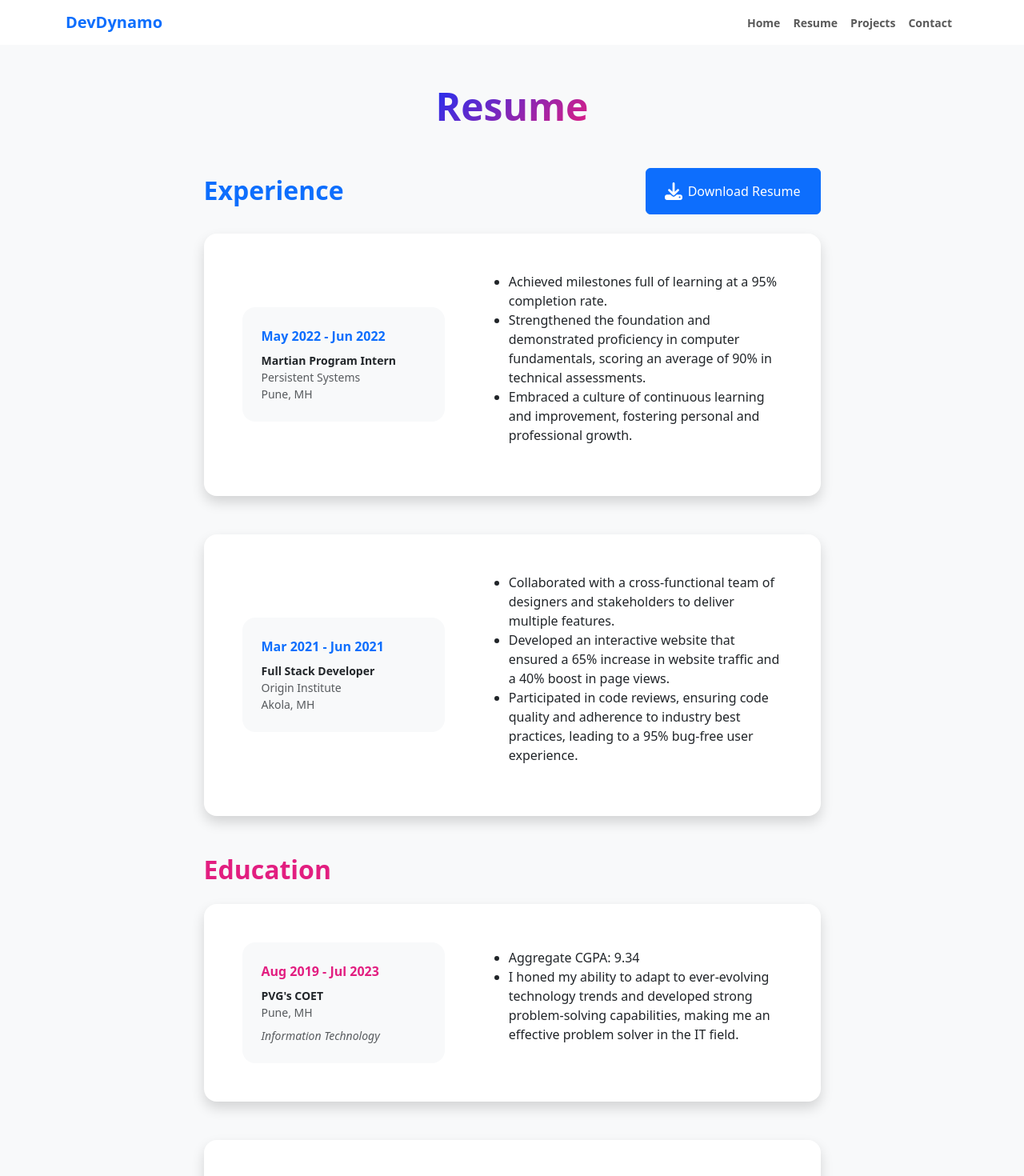
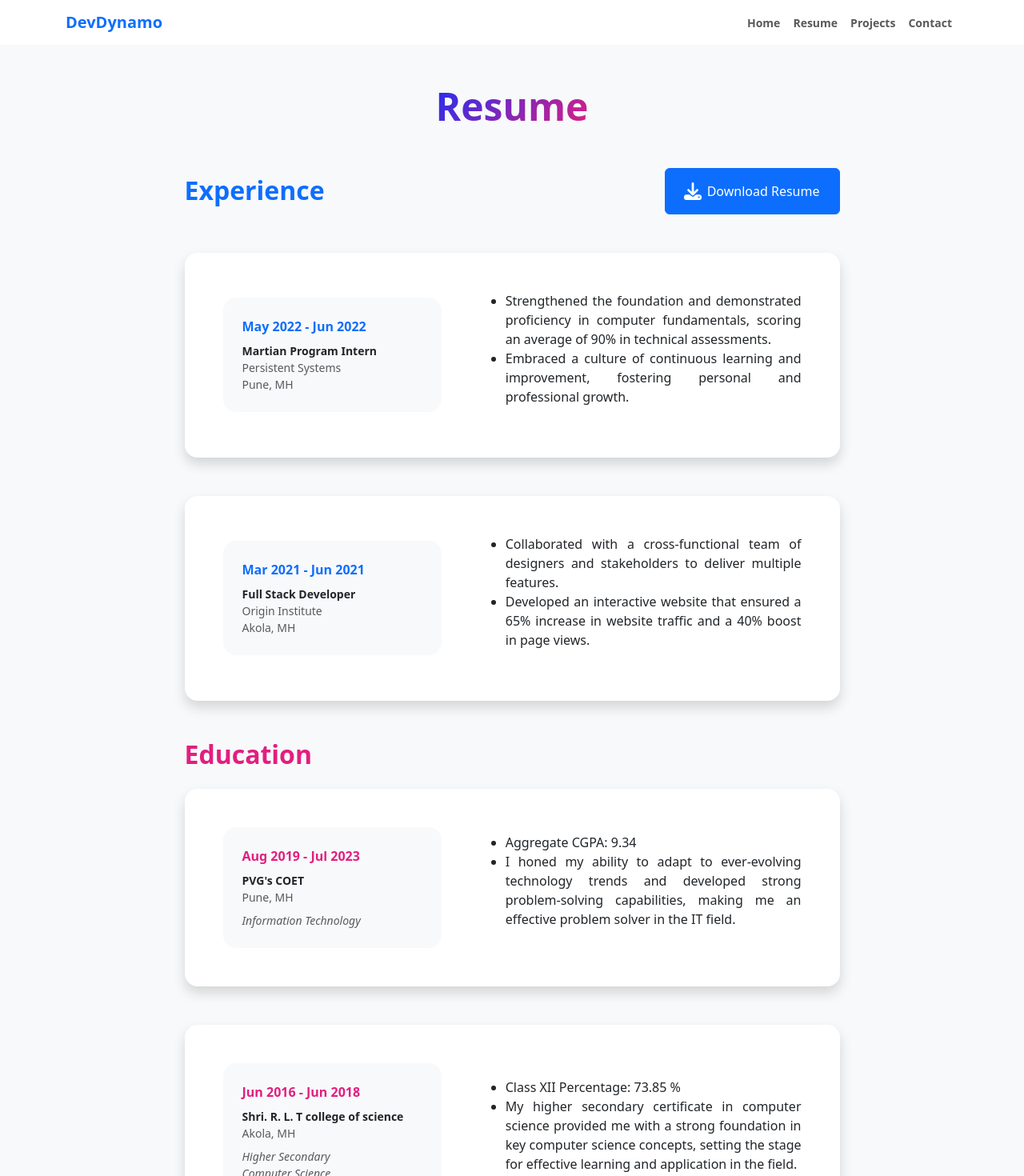
Before and after one commit to Siddhantgiri97/DevDynamo, a Next.js app: page /resume in a window 1280 px wide. Shown: the top 1470 px of the page at 80% size. Built offline with nearby package versions, Linux system fonts and the light colour scheme.

Commit message:
css modified

```diff
--- a/pages/contact.js
+++ b/pages/contact.js
@@ -28,7 +28,7 @@ const Contact = () => {
                                 <div className="fs-3 fw-light text-muted">siddhantgiri97@gmail.com</div>
                                 <div className="fs-3 fw-light text-muted">+91-7387086267</div>
                                 <div className="fs-3 fw-light text-muted">Pune, Maharashtra</div>
-                                <div className="d-flex justify-content-start fs-2 gap-4 mt-5">
+                                <div className={`d-flex fs-2 gap-4 mt-5 ${styles.icon}`}>
                                     <a href="https://www.instagram.com/siddhantgiri97/" target="_blank" id={styles.TextGr} ><FontAwesomeIcon icon={faInstagram} size="lg" /></a>
                                     <a id={styles.Gradient} href="https://github.com/Siddhantgiri97" target="_blank"><FontAwesomeIcon icon={faLinkedin} size='lg' /></a>
                                     <a id={styles.Gradient} href="https://www.linkedin.com/in/siddhant-giri-64042a208/" target="_blank"><FontAwesomeIcon icon={faGithub} size='lg' /></a>
--- a/pages/projects.js
+++ b/pages/projects.js
@@ -24,7 +24,7 @@ const Projects = () => {
                 <main className="flex-shrink-0">
 
                     <section className="py-5">
-                        <div className="container px-5 mb-5">
+                        <div className="container px-3 mb-5">
                             <div className="text-center mb-5">
                                 <h1 className="display-5 fw-bolder mb-0"><span className={`${styles.textGradient} d-inline`}>Projects</span></h1>
                             </div>
--- a/pages/resume.js
+++ b/pages/resume.js
@@ -22,7 +22,7 @@ const Resume = () => {
         <div className="d-flex flex-column h-100 bg-light">
             <main className="flex-shrink-0">
 
-                <div className="container px-5 my-5">
+                <div className="container px-3 my-5">
                     <div className="text-center mb-5">
                         <h1 className="display-5 fw-bolder mb-0"><span className={`${styles.textGradient} d-inline`}>Resume</span></h1>
                     </div>
@@ -30,7 +30,7 @@ const Resume = () => {
                         <div className="col-lg-12 col-xl-9 col-xxl-8">
 
                             <section>
-                                <div className="d-flex align-items-center justify-content-between mb-4">
+                                <div className="d-flex align-items-center justify-content-between mb-5" id={styles.btTxt}>
                                     <h2 className="text-primary fw-bolder mb-0">Experience</h2>
 
                                     <a className="btn btn-primary px-4 py-3" onClick={handleDownload}>
@@ -50,9 +50,9 @@ const Resume = () => {
                                                     <div className="small text-muted">Pune, MH</div>
                                                 </div>
                                             </div>
-                                            <div className="col-lg-7"><div>
+                                            <div className="col-lg-7" style={{textAlign:"justify"}}><div>
                                                 <ul>
-                                                    <li>Achieved milestones full of learning at a 95% completion rate.</li>
+
                                                     <li>Strengthened the foundation and demonstrated proficiency in computer fundamentals, scoring an average of 90%
                                                         in technical assessments.
                                                     </li>
@@ -74,12 +74,11 @@ const Resume = () => {
                                                     <div className="small text-muted">Akola, MH</div>
                                                 </div>
                                             </div>
-                                            <div className="col-lg-7"><div><ul>
+                                            <div className="col-lg-7" style={{textAlign:"justify"}}><div><ul>
                                                 <li>Collaborated with a cross-functional team of designers and stakeholders to deliver multiple features.</li>
                                                 <li>Developed an interactive website that ensured a 65% increase in website traffic and a 40% boost in page views.
                                                 </li>
-                                                <li>Participated in code reviews, ensuring code quality and adherence to industry best practices, leading to a 95%
-                                                    bug-free user experience.</li>
+
                                             </ul></div></div>
                                         </div>
                                     </div>
@@ -104,7 +103,7 @@ const Resume = () => {
                                                     </div>
                                                 </div>
                                             </div>
-                                            <div className="col-lg-7"><div> <ul>
+                                            <div className="col-lg-7" style={{textAlign:"justify"}}><div> <ul>
                                                 <li>Aggregate CGPA: 9.34</li>
                                                 <li>I honed my ability to adapt to ever-evolving technology trends and developed strong problem-solving capabilities, making me an effective problem solver in the IT field.</li></ul> </div></div>
                                         </div>
@@ -127,7 +126,7 @@ const Resume = () => {
                                                     </div>
                                                 </div>
                                             </div>
-                                            <div className="col-lg-7"><div><ul>
+                                            <div className="col-lg-7" style={{textAlign:"justify"}}><div><ul>
                                                 <li>Class XII Percentage: 73.85 % </li>
                                                 <li>My higher secondary certificate in computer science provided me with a strong foundation in key computer science concepts, setting the stage for effective learning and application in the field.</li></ul> </div></div>
                                         </div>
@@ -193,7 +192,7 @@ const Resume = () => {
                                 <h2 className=" fw-bolder mb-4" id={styles.pinkText} >Certification</h2>
 
                                 <div className="card shadow border-0 rounded-4 mb-5">
-                                    <div className="card-body p-5">
+                                    <div className="card-body p-4">
                                         <div className="row align-items-center gx-5">
                                             <div className="col text-center text-lg-start mb-4 mb-lg-0">
                                                 <div className="bg-light p-4 rounded-4">
@@ -209,7 +208,7 @@ const Resume = () => {
                                 </div>
 
                                 <div className="card shadow border-0 rounded-4 mb-5">
-                                    <div className="card-body p-5">
+                                    <div className="card-body p-4">
                                         <div className="row align-items-center gx-5">
                                             <div className="col text-center text-lg-start mb-4 mb-lg-0">
                                                 <div className="bg-light p-4 rounded-4">
@@ -240,7 +239,7 @@ const Resume = () => {
                                                     </div>
                                                 </div>
                                             </div>
-                                            <div className="col-lg-7"><div>Explored the underlying principles of blockchain technology and its immutable, decentralized nature,
+                                            <div className="col-lg-7" style={{textAlign:"justify"}}><div>Explored the underlying principles of blockchain technology and its immutable, decentralized nature,
                                                 highlighting its potential for ensuring trust and authenticity in digital media.</div></div>
                                         </div>
                                     </div>
--- a/styles/Home.module.css
+++ b/styles/Home.module.css
@@ -94,8 +94,24 @@
 	}
 }
 
-#TextGr{
+@media only screen and (max-width: 568px) {
+	#btTxt {
+		flex-direction: column-reverse;
+	}
+}
+
+#TextGr {
 	color: -webkit-linear-gradient(315deg, #1e30f3 0%, #e21e80 100%);
 	-webkit-background-clip: text;
 	-webkit-text-fill-color: transparent;
 }
+
+#icon{
+	justify-content: center;
+}
+
+@media only screen and (min-width: 1400px) {
+	#icon {
+		justify-content: start;
+	}
+}
```
